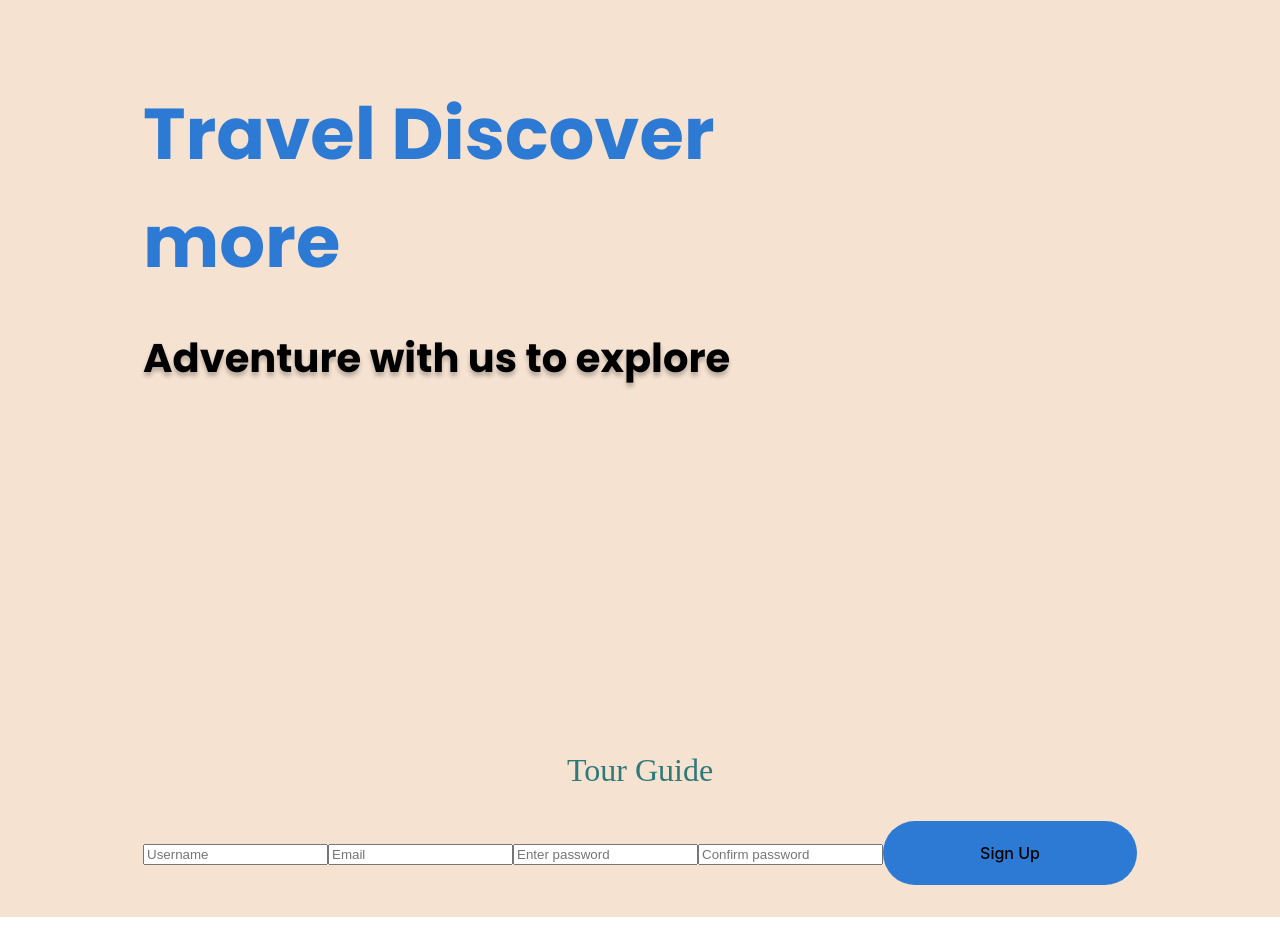
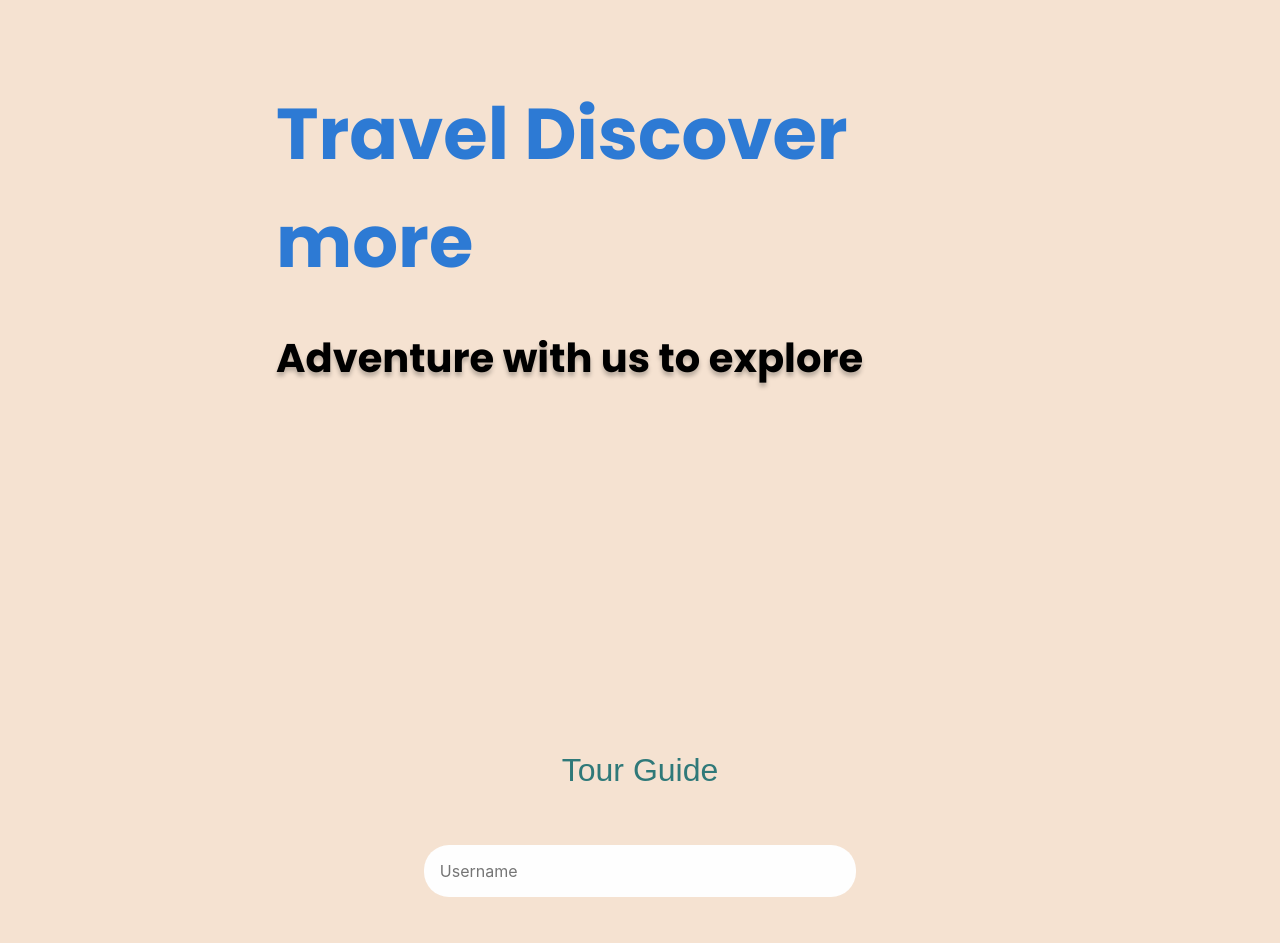
Before and after one commit to Ken104-web/Tourguide, a React (Vite) app in the folder client/: page / in a window 1280 px wide. Shown: the top 943 px of the page. Before the commit the page ends 917 px from the top, so only its background shows below. Built offline with nearby package versions, Linux system fonts and the light colour scheme.

Commit message:
created sighup Form

```diff
--- a/client/src/component/sign.css
+++ b/client/src/component/sign.css
@@ -1,16 +1,51 @@
+
 .form h3{
     color: #2F7979;
-    font-family: Jost;
+    font-family: Arial, Helvetica, sans-serif;
     font-size: 32px;
     font-style: normal;
     font-weight: 400;
     line-height: normal;
 }
 .form button {
-    border-radius: 32px;
-    background: #2D7AD4;
+    display: block;
+    margin: 3rem auto 1rem auto;
     width: 254px;
     height: 64px;
     flex-shrink: 0;
+    padding: 0.75rem 1rem;
+    border-radius: 32px;
+    outline: 0;
+    font-size: 1rem;
+    font-family: inherit;
+    cursor: pointer;
+    background-color: #4e65f7;
+    color: white;
+    border: 2px solid transparent;
 }
-.form
+.inputs {
+    display: flex;
+    flex-direction: column;
+
+}
+.inputs input {
+    width: 55%;
+    margin: 1.5rem auto;
+    padding: 1rem;
+    background: #FEFEFE;
+    border-radius: 25px;
+    font-size: 1rem;
+    font-family: inherit;
+    outline: 0;
+    border: 0;
+}
+
+@media only screen and (max-width: 620px) {
+    .inputs input {
+      width: 100%;
+    }
+
+    .form button {
+      width: 100%;
+    }
+}
--- a/client/src/component/sign.jsx
+++ b/client/src/component/sign.jsx
@@ -76,6 +76,7 @@ function SignupForm() {
     <div className={`form ${isOpen ? 'open' : 'closed'}`}>
       <h3>Tour Guide</h3>
       <form onSubmit={handleSubmit}>
+      <div className="inputs">
         <input type="text" id="username" placeholder="Username" required />
         <input type="email" id="email" placeholder="Email" required />
         <input
@@ -91,6 +92,7 @@ function SignupForm() {
           placeholder="Confirm password"
         />
         <button type="submit">Sign Up</button>
+        </div>
       </form>
       <style>
         {`
```
